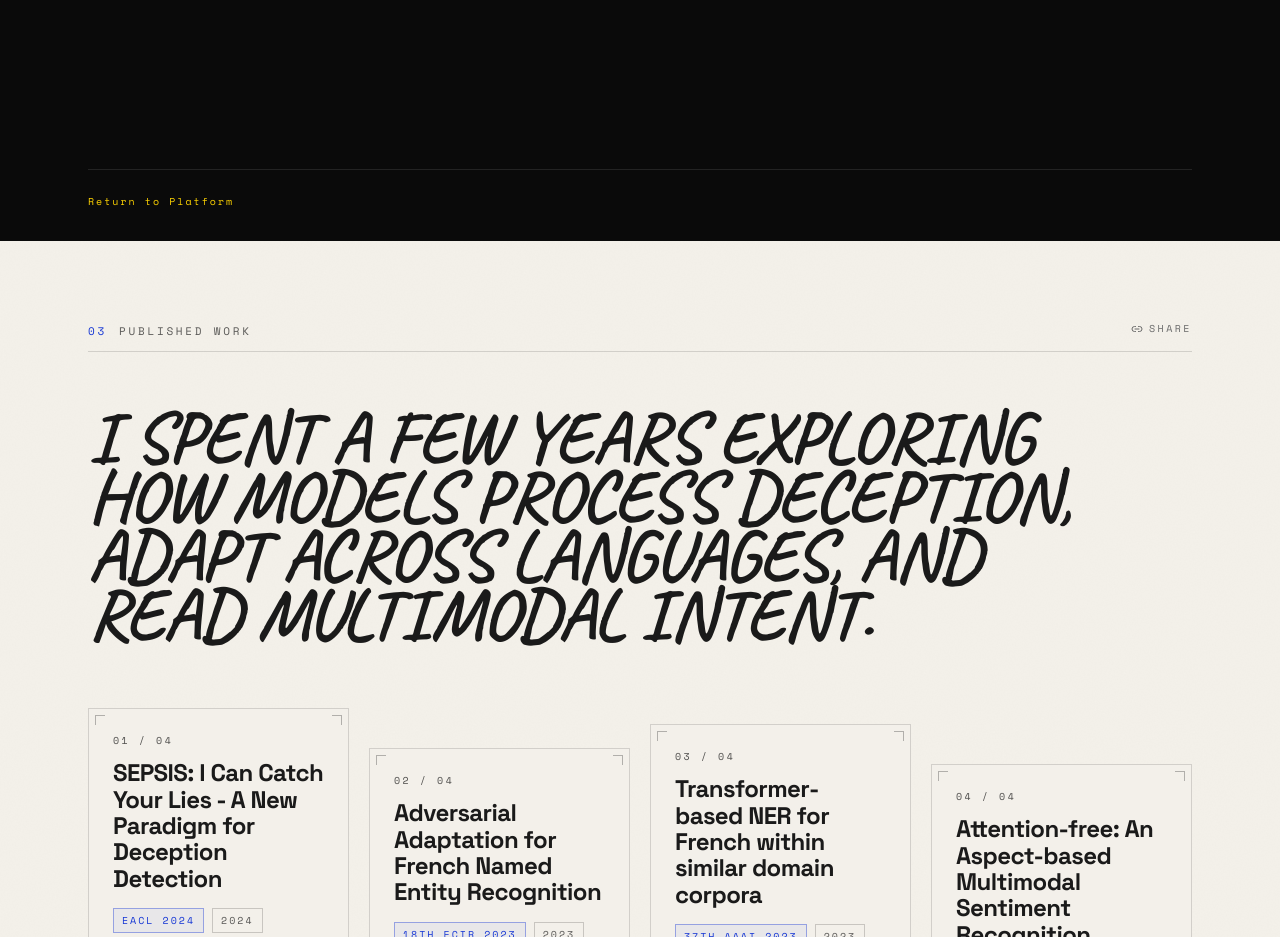
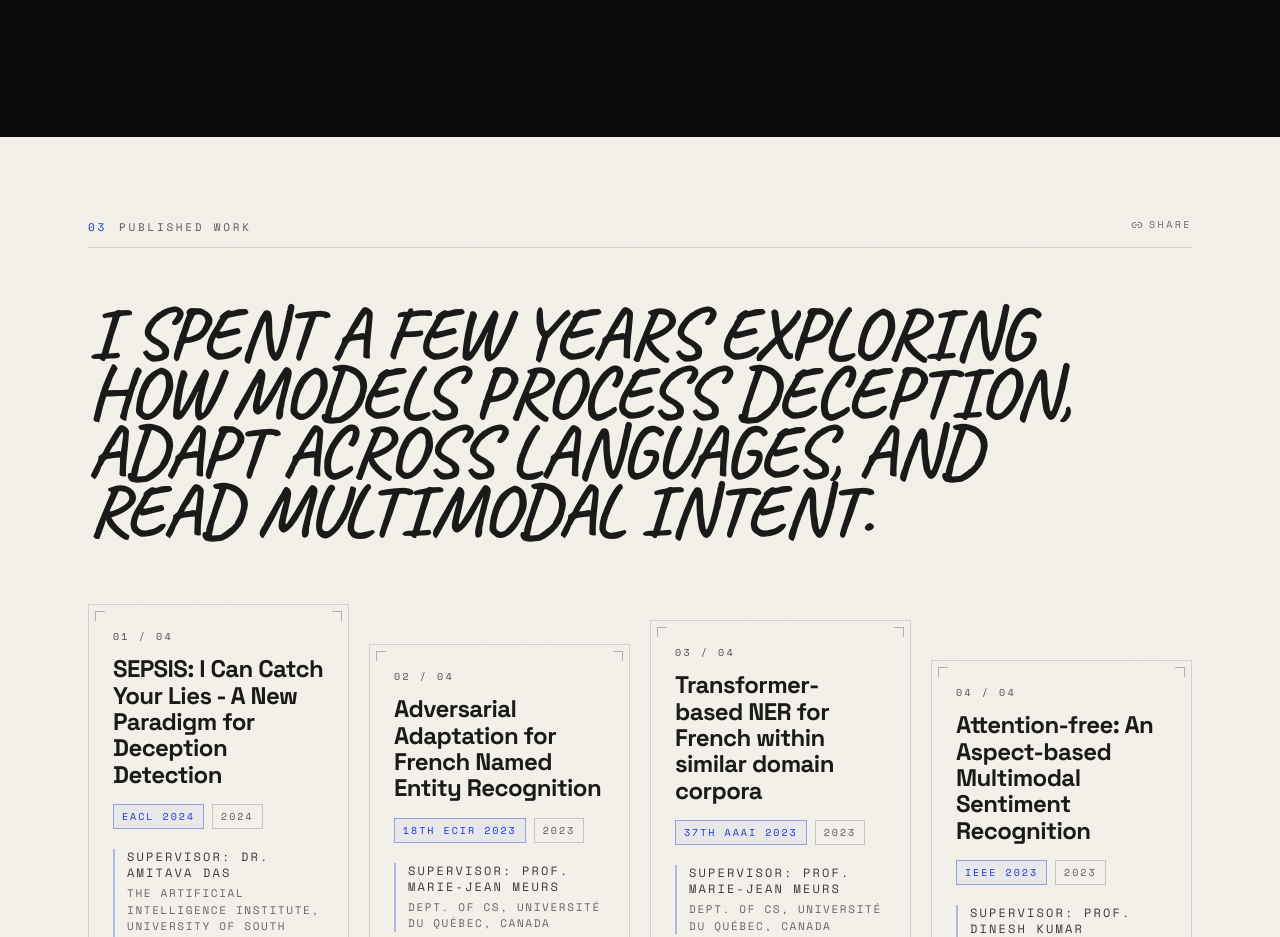
Before and after one commit to onalunchbreak/pankaj-gupta-portfolio, a Next.js app: page / in a window 1280 px wide. Shown: the part 8500-9437 px from the top of the page. Built offline with nearby package versions, Linux system fonts and the light colour scheme.

Commit message:
fix(metro): completely remove old bottom footer 'Return to Platform' link below track

```diff
--- a/src/components/sections/best-work-metro.tsx
+++ b/src/components/sections/best-work-metro.tsx
@@ -333,12 +333,6 @@ export default function BestWorkMetro() {
     }
   };
 
-  // Footer parts split on "·" so we can render the "Return to Platform"
-  // segment as a button.
-  const footerParts = METRO_INTRO.footer
-    .split("·")
-    .map((s) => s.trim())
-    .filter(Boolean);
 
   return (
     <section
@@ -666,40 +660,7 @@ export default function BestWorkMetro() {
         </div>
       )}
 
-      {/* ====================================================
-          F. FOOTER — mono, muted, wrapping, · separators
-          ==================================================== */}
-      <div className="mx-auto w-full max-w-[1200px] px-5 py-6 sm:px-8 sm:py-8 lg:px-12">
-        <div className="border-t border-white/10 pt-6">
-          <p className="flex flex-wrap items-center gap-x-2 gap-y-1 font-mono text-[10px] uppercase tracking-[0.2em] text-[#F4F1EA]/65">
-            {footerParts.map((part, i) => {
-              const isReturn = part
-                .toLowerCase()
-                .includes("return to platform");
-              return (
-                <span
-                  key={i}
-                  className="inline-flex items-center gap-2"
-                >
-                  {i > 0 && <span className="text-[#FFD400]/50">·</span>}
-                  {isReturn ? (
-                    <button
-                      type="button"
-                      onClick={returnToTop}
-                      data-cursor-label="return to platform"
-                      className="text-[#FFD400] underline-offset-2 transition-colors hover:text-[#F4F1EA] hover:underline"
-                    >
-                      {part}
-                    </button>
-                  ) : (
-                    <span>{part}</span>
-                  )}
-                </span>
-              );
-            })}
-          </p>
-        </div>
-      </div>
+
 
       {/* ====================================================
           D. STEP-OUT DEEP-DIVE OVERLAY
```
